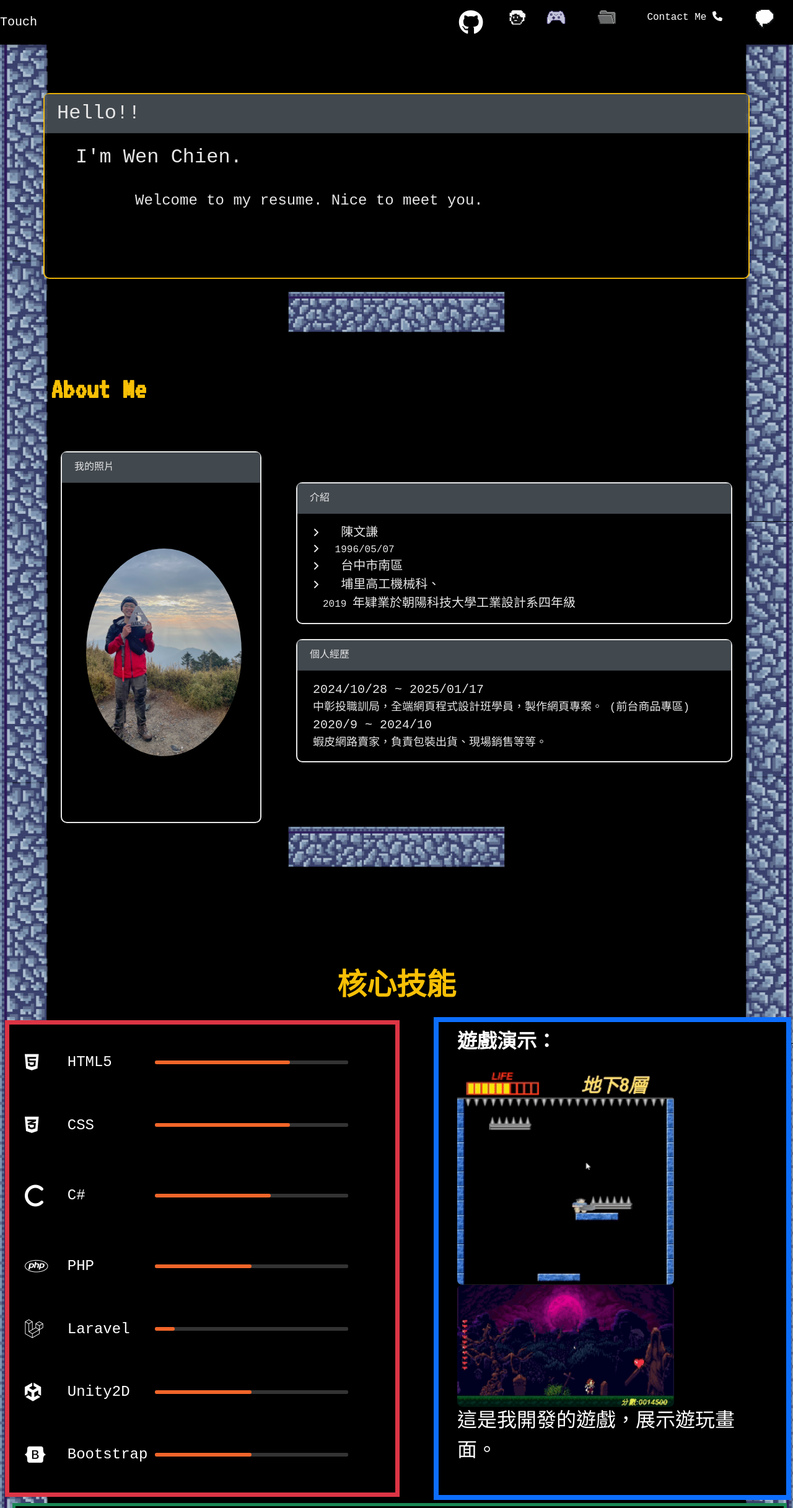
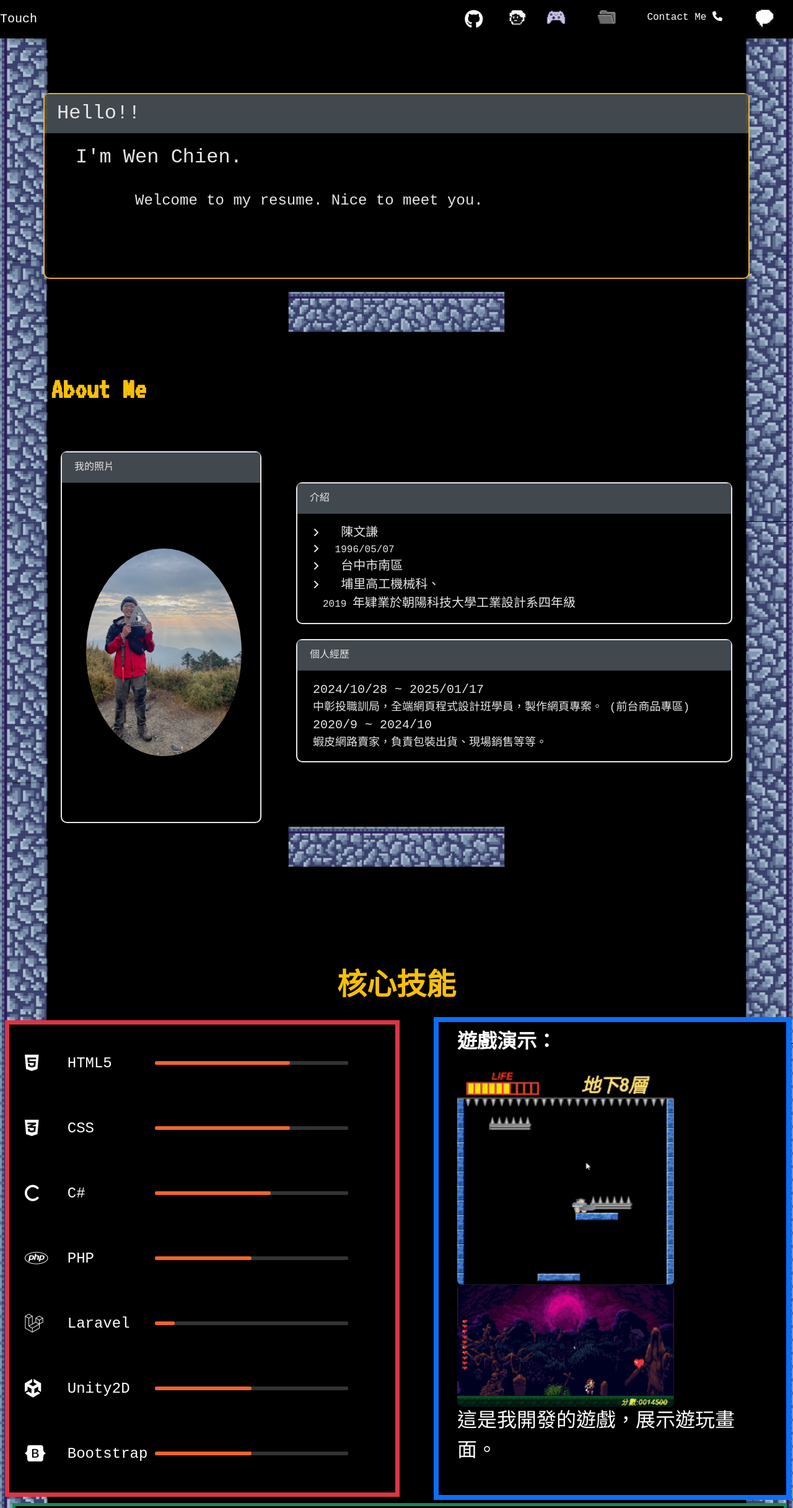
Before and after one commit to zu00524229/zuchien.github.io, a plain HTML site: page Resume/index.htm in a window 1280 px wide. Shown: the top 2433 px of the page at 62% size. Drawn offline with nearby package versions, Linux system fonts and the light colour scheme; some packages are replaced by stand-ins of ours; a script that the page names is missing.

Commit message:
Update index.htm

```diff
--- a/Resume/index.htm
+++ b/Resume/index.htm
@@ -38,7 +38,7 @@
             <!-- 手機模式顯示文字，桌面模式顯示圖片 -->
             <li class="nav-item">
             <a class="nav-link text-white d-none d-lg-block" href="https://github.com/zu00524229/Portfolio">
-             <i class="fa-brands fa-github" style="font-size: 40px;"></i>
+             <i class="fa-brands fa-github" style="font-size: 30px;"></i>
             </a>
             <a class="nav-link text-white d-block d-lg-none" href="https://github.com/zu00524229/Portfolio">Portfolio</a>
           </li>
@@ -201,7 +201,7 @@
             </tr>
             <tr>
               <td style="padding-right: 10px; width: 30px">
-                <i class="fa-solid fa-c" style="font-size: 40px;"></i></i>
+                <i class="fa-solid fa-c" style="font-size: 30px;"></i></i>
               </td>
               <td style="padding-left: 5px; text-align: left; font-size: 1.5rem">C#</td>
               <td style="width: 100%">
```
